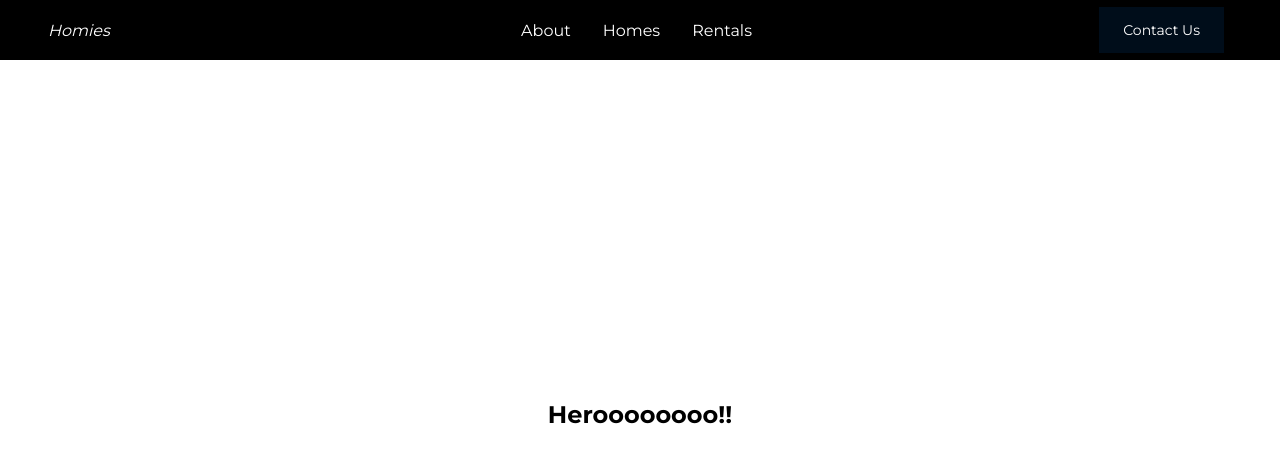
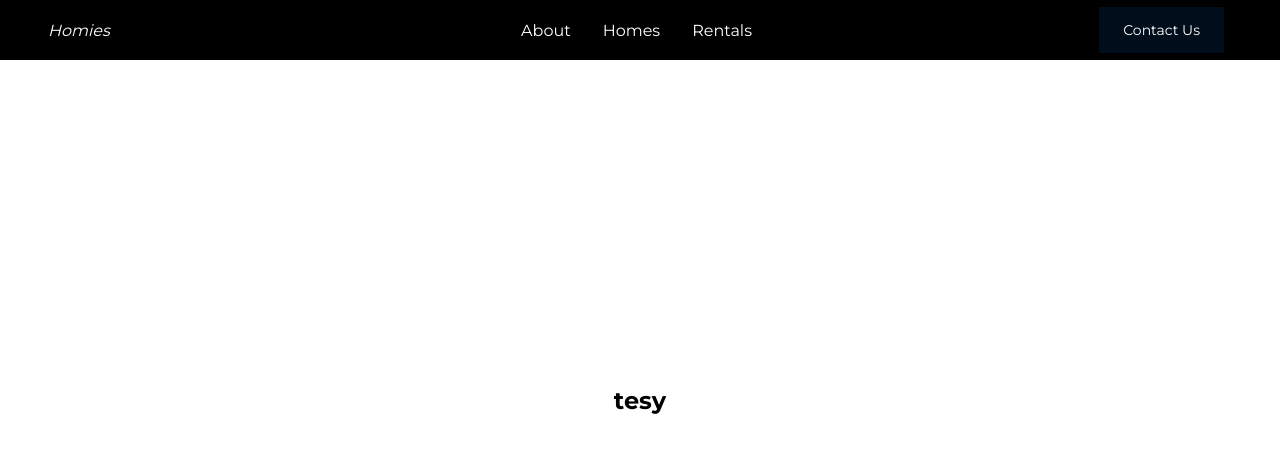
Before and after one commit to randyaajr/react_rental-homes, a React (Create React App) app: page / in a window 1280 px wide. Shown: the top 462 px of the page. Built offline with nearby package versions, Linux system fonts and the light colour scheme.

Commit message:
Fixed big

```diff
--- a/src/components/Hero.js
+++ b/src/components/Hero.js
@@ -2,7 +2,7 @@ import React from "react";
 import styled, { css } from "styled-components/macro";
 
 const HeroSection = styled.section`
-  height: 100hv;
+  height: 100vh;
   max-height: 1100px;
   position: relative;
   overflow: hidden;
@@ -16,14 +16,13 @@ const HeroWrapper = styled.div`
   align-items: center;
   overflow: hidden;
   position: relative;
-  padding-top: 400px;
 `;
 
 const Hero = () => {
   return (
     <HeroSection>
       <HeroWrapper>
-        <h1>Heroooooooo!!</h1>
+        <h1>tesy</h1>
       </HeroWrapper>
     </HeroSection>
   );
```
